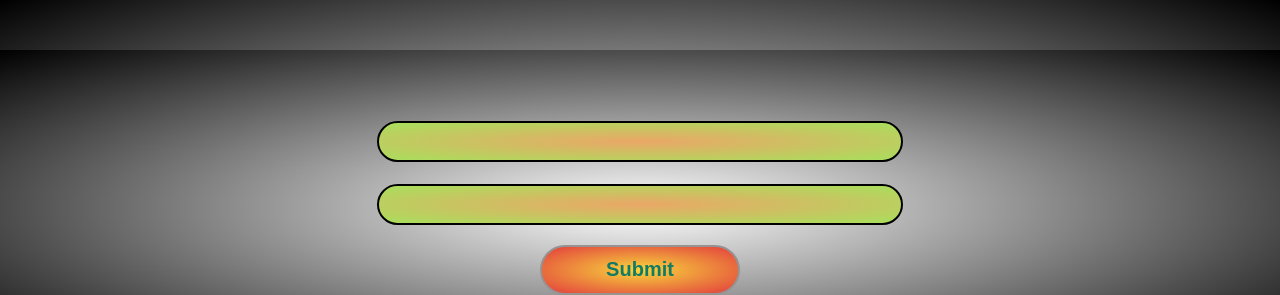
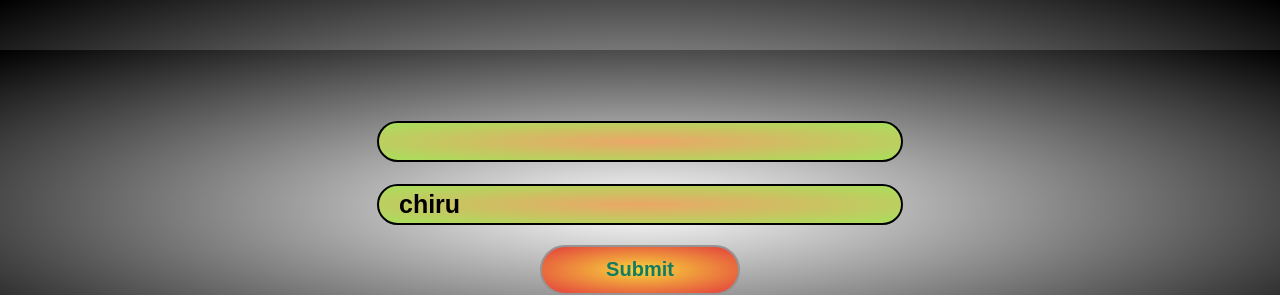
Before and after one commit to kodeerkarthik/task-react, a React (Create React App) app: page /task4 in a window 1280 px wide. Shown: the top 295 px of the page. Built offline with nearby package versions, Linux system fonts and the light colour scheme.

Commit message:
task4 completed

```diff
--- a/src/task4/Event.js
+++ b/src/task4/Event.js
@@ -13,9 +13,9 @@ class Event extends Component {
 handleChange=(event) =>{
     this.setState({name: event.target.value});
 }
-handleChange1=(event) =>{
-    this.setState({name1: event.target.value});
-}
+// handleChange1=(event) =>{
+//     this.setState({name1: event.target.value});
+// }
 nameChange=()=>{
     this.setState({name1:this.state.name2})
 }
@@ -26,7 +26,7 @@ render() {
             <h1>{this.state.name}</h1>
             <input class='task4input' type='text' onChange={this.handleChange} ></input>
             <h1>{this.state.name1}</h1>
-            <input class='task4input' type='text' onChange={this.handleChange1} ></input><br></br>
+            <input class='task4input' type='text'value="chiru"></input><br></br>
             <input class='btn' type="button" value="Submit" onClick={this.nameChange} ></input>
         </form>
         );
```
